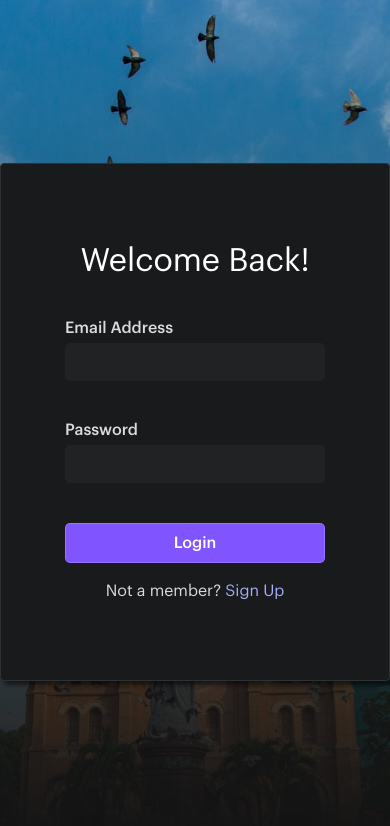
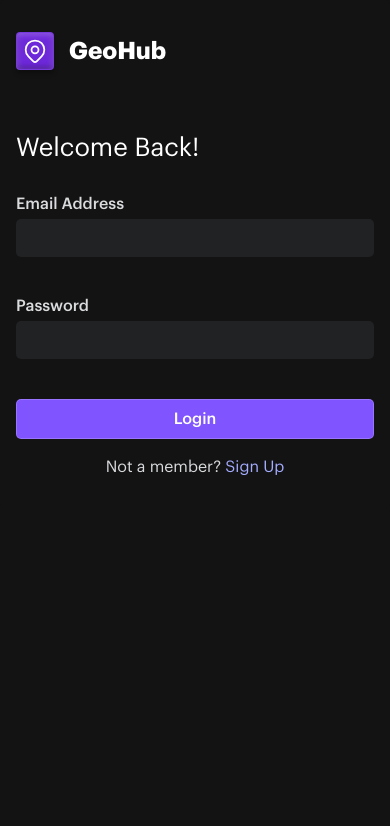
Before and after one commit to benlikescode/geohub, a Next.js app: page /login in a window 390 px wide. Shown: the top 826 px of the page. Built offline with nearby package versions, Linux system fonts and the light colour scheme.

Commit message:
Updated auth pages (mobile)

```diff
--- a/components/Auth/Login/Login.tsx
+++ b/components/Auth/Login.tsx
@@ -1,12 +1,12 @@
+import { LocationMarkerIcon } from '@heroicons/react/outline'
 import Link from 'next/link'
 import { useRouter } from 'next/router'
 import React, { FC, useState } from 'react'
 import { useDispatch } from 'react-redux'
-import { StyledLogin } from '.'
-import { mailman } from '../../../backend/utils/mailman'
-import { updateUser } from '../../../redux/user'
-import { Input, Button } from '../../System'
-import { Spinner } from '../../System/Spinner'
+import { mailman } from '../../backend/utils/mailman'
+import { updateUser } from '../../redux/user'
+import { Input, Button, Icon } from '../System'
+import { Spinner } from '../System/Spinner'
 
 const Login: FC = () => {
   const [email, setEmail] = useState("")
@@ -78,7 +78,20 @@ const Login: FC = () => {
   }
 
   return (
-    <StyledLogin>
+    <section className="authContainer">
+      <Link href="/">
+        <a>
+          <div className="logoWrapper">
+            <div className="logo">
+              <Icon size={28} fill="#fff">
+                <LocationMarkerIcon />
+              </Icon>
+            </div>
+            <h2 className="appTitle">GeoHub</h2>
+          </div>
+        </a>
+      </Link>
+
       <h1 className="title">Welcome Back!</h1>
 
       {generalErrorMsg &&
@@ -117,7 +130,7 @@ const Login: FC = () => {
           <a> Sign Up</a>
         </Link>
       </span>
-    </StyledLogin>
+    </section>
   )
 }
 
--- a/components/Auth/Login/Login.Styled.tsx
+++ /dev/null
@@ -1,13 +0,0 @@
-import styled from 'styled-components'
-
-const StyledLogin = styled.div`
-  width: 550px;
-  background-color: var(--background2);
-  color: var(--color1);
-  border-radius: 4px;
-  padding: 5rem 4rem;
-  box-shadow: 4px 4px 4px rgba(0, 0, 0, 0.55);
-  border: var(--border);
-`
-
-export default StyledLogin
--- a/components/Auth/Login/index.tsx
+++ /dev/null
@@ -1,2 +0,0 @@
-export { default as Login } from './Login'
-export { default as StyledLogin } from './Login.Styled'
--- a/components/Auth/Register/index.tsx
+++ /dev/null
@@ -1,2 +0,0 @@
-export { default as Register } from './Register'
-export { default as StyledRegister } from './Register.Styled'
--- a/pages/login.tsx
+++ b/pages/login.tsx
@@ -1,5 +1,5 @@
 import type { NextPage } from 'next'
-import { Login } from '../components/Auth/Login'
+import Login from '../components/Auth/Login'
 import StyledAuthPage from '../styles/AuthPage.Styled'
 
 const LoginPage: NextPage = () => {
--- a/pages/register.tsx
+++ b/pages/register.tsx
@@ -1,6 +1,6 @@
 import type { NextPage } from 'next'
 import React from 'react'
-import { Register } from '../components/Auth/Register'
+import Register from '../components/Auth/Register'
 import StyledAuthPage from '../styles/AuthPage.Styled'
 
 const RegisterPage: NextPage = () => {
--- a/styles/AuthPage.Styled.tsx
+++ b/styles/AuthPage.Styled.tsx
@@ -11,16 +11,46 @@ const StyledAuthPage = styled.div`
   align-items: center;
   justify-content: center;
 
+  @media (max-width: 800px) {
+    background-image: none;
+    background-color: var(--background1);
+    align-items: flex-start;
+  }
+
+  .authContainer {
+    max-width: 550px;
+    width: 100%;
+    background-color: var(--background2);
+    color: var(--color1);
+    border-radius: 4px;
+    padding: 5rem 4rem;
+    box-shadow: 4px 4px 4px rgba(0, 0, 0, 0.55);
+    border: var(--border);
+
+    @media (max-width: 800px) {
+      box-shadow: none;
+      border: none;
+      padding: 2rem 1rem;
+      background-color: inherit;
+    }
+  }
+
   .title {
     font-weight: 400;
-    font-size: 32px;
+    font-size: 2rem;
     text-align: center;
-    margin-bottom: 40px;
+    margin-bottom: 2.5rem;
+
+    @media (max-width: 800px) {
+      font-size: 1.6rem;
+      text-align: left;
+      margin-bottom: 2rem;
+    }
   }
 
   .inputGroup {
     display: grid;
-    gap: 40px;
+    gap: 2.5rem;
   }
 
   .errorMessage {
@@ -67,6 +97,29 @@ const StyledAuthPage = styled.div`
     margin-top: 3px;
     margin-left: 10px;
   }
+
+  .logoWrapper {
+    display: none;
+
+    @media (max-width: 800px) {
+      display: flex;
+      align-items: center;
+      gap: 15px;
+      margin-bottom: 4rem;
+    }
+  }
+
+  .logo {
+    display: flex;
+    align-items: center;
+    justify-content: center;
+    background-color: var(--darkPurple);
+    border: 1px solid rgba(255, 255, 255, 0.08);
+    box-shadow: 0px 4px 4px rgba(0, 0, 0, 0.25), inset 0px 2px 6px rgba(255, 255, 255, 0.25), inset 0px -3px 4px rgba(0, 0, 0, 0.25);
+    border-radius: 4px;
+    height: 38px;
+    width: 38px;
+  }
 `
 
 export default StyledAuthPage
```
Also changed, not shown: components/Auth/Register.tsx (renamed from components/Auth/Register/Register.tsx, +20 -7 lines), components/Auth/Register/Register.Styled.tsx (deleted, +0 -13 lines).
